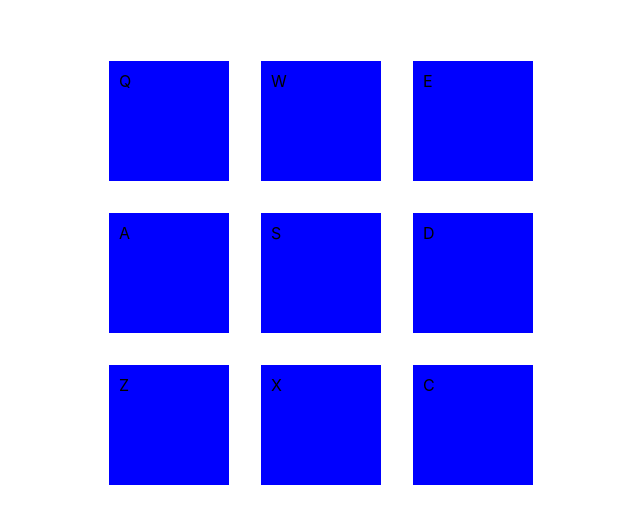
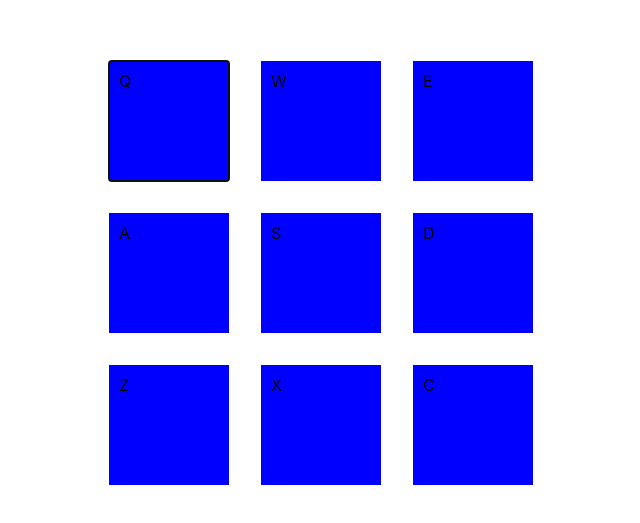
Before and after one commit to NikolaPerisic/drum-machine, a React (Create React App) app: page / in a window 1280 px wide. Shown: the part 139-662 px from the top of the page, without its empty margins (331-971 px from the left). Built offline with nearby package versions, Linux system fonts and the light colour scheme.

Commit message:
added onClick and on onKeyDown events

```diff
--- a/src/components/Soundpad/Soundpad.js
+++ b/src/components/Soundpad/Soundpad.js
@@ -6,9 +6,14 @@ const soundpad = props => {
 
 	return (
 		<div className="Wrapper">
-			<div onClick={props.playSound}>
+			<div
+				onClick={props.playSound}
+				onKeyDown={props.keyPress}
+				tabIndex="0"
+				id={props.id}
+			>
 				{props.hotkey}
-				<audio ref={myRef} src={props.sound} autoPlay />
+				<audio ref={myRef} src={props.sound} />
 			</div>
 		</div>
 	);
--- a/src/containers/DrumMachine.js
+++ b/src/containers/DrumMachine.js
@@ -7,7 +7,24 @@ class DrumMachine extends Component {
 	state = {
 		data: [...data]
 	};
+	componentDidMount() {
+		console.log("componentDidMount");
+		document.getElementById("clap").focus();
+	}
 
+	playSound = el => {
+		const sound = new Audio(el);
+		return sound.play();
+	};
+	keyPressed = el => {
+		console.log(el.keyCode);
+		this.state.data.map(item => {
+			if (el.keyCode === item.keyCode) {
+				return this.playSound(item.source);
+			}
+			return null;
+		});
+	};
 	render() {
 		const instruments = this.state.data.map((el, index) => {
 			return (
@@ -17,6 +34,8 @@ class DrumMachine extends Component {
 					hotkey={el.hotkey}
 					keyCode={el.keyCode}
 					sound={el.source}
+					playSound={() => this.playSound(el.source)}
+					keyPress={this.keyPressed}
 				/>
 			);
 		});
```
